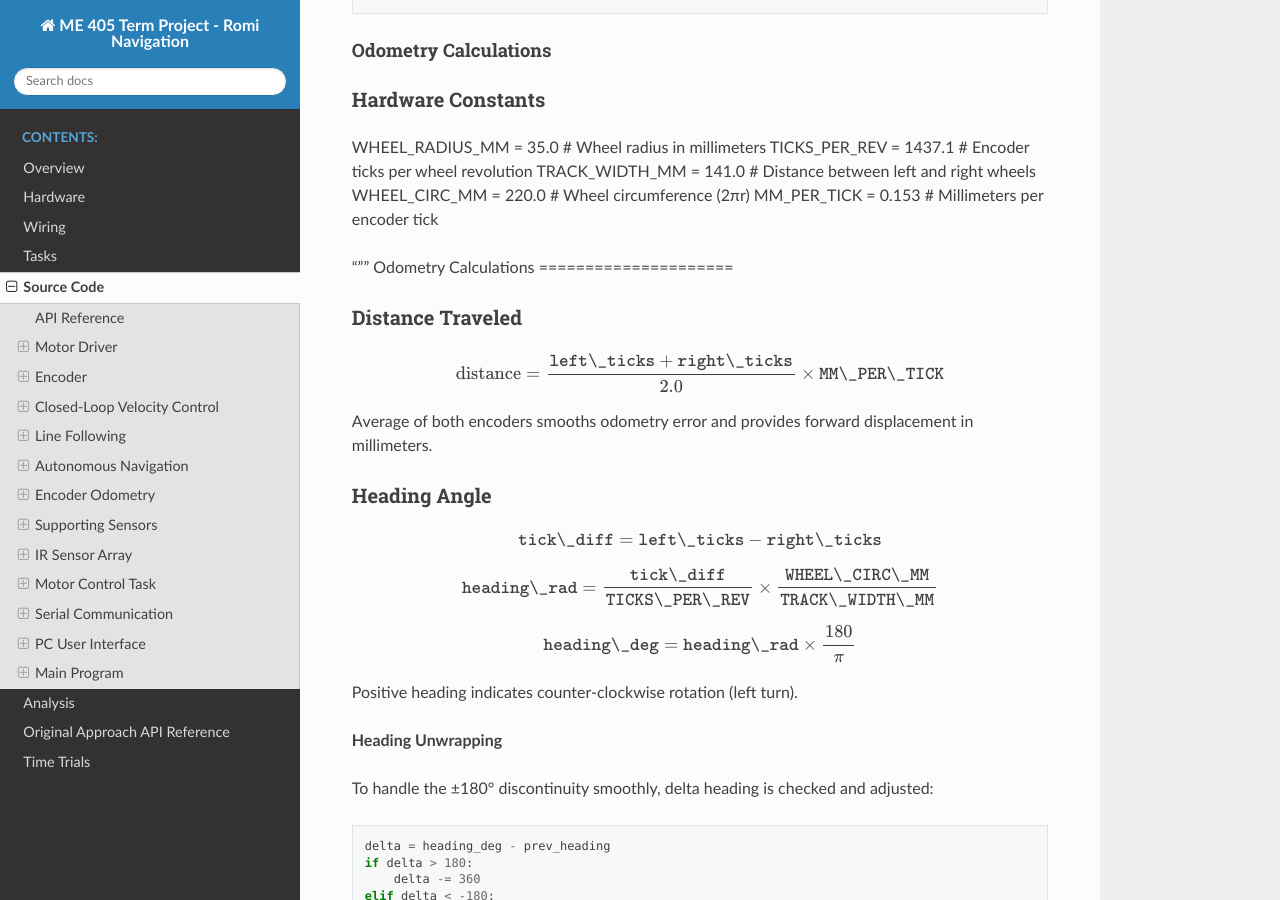
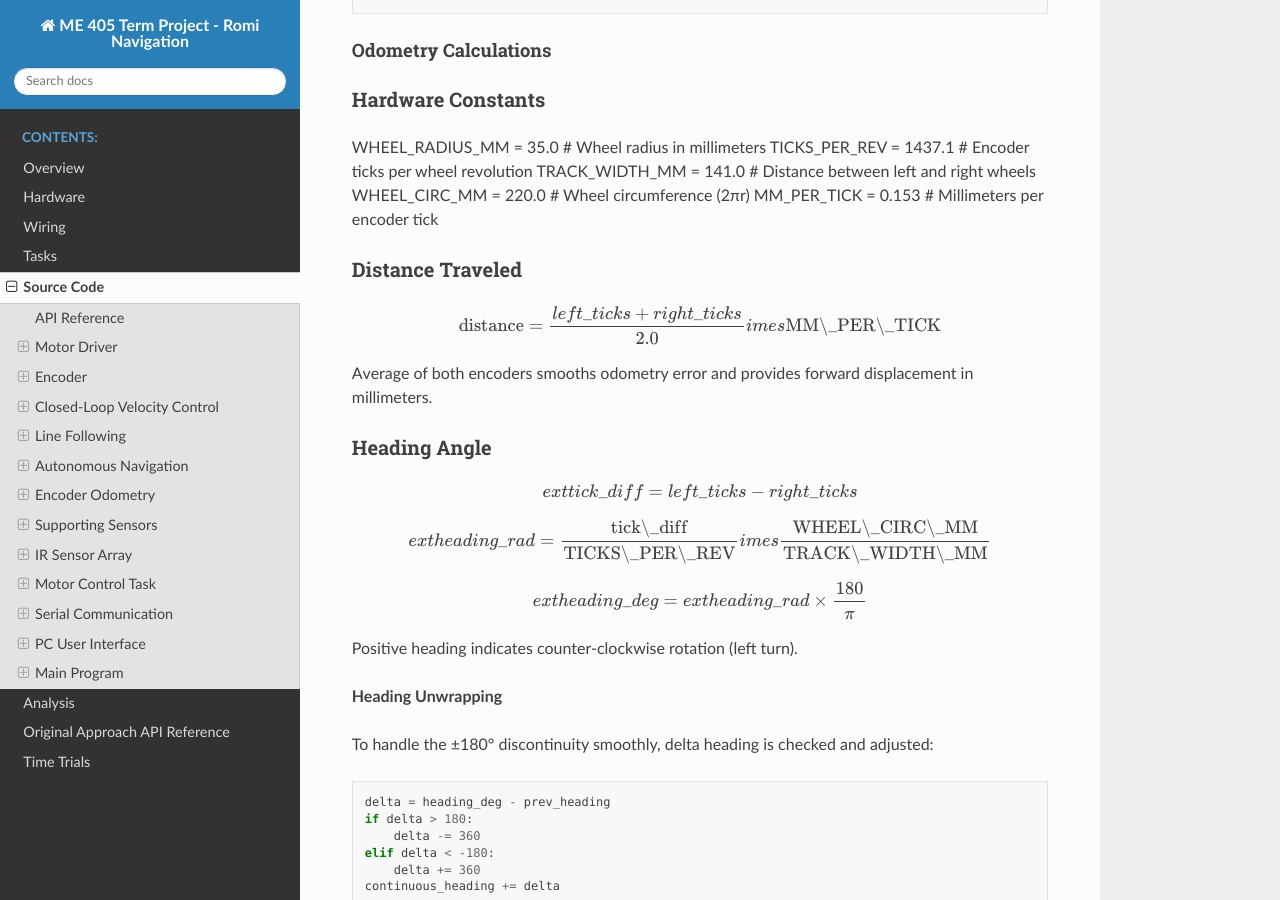
Before and after one commit to shwanpla/ME-405-Term-Project, a Sphinx documentation site: the page built from docs/source_code.rst, in a window 1280 px wide and 900 px high, scrolled down 8826 px. Built offline with Sphinx 7.4.7 and the Read the Docs theme 3.1.0, drawn with Linux system fonts in a browser that asks for light colours.

Commit message:
LATEX PLEAAASE

```diff
--- a/docs/source_code.rst
+++ b/docs/source_code.rst
@@ -449,17 +449,13 @@
 MM_PER_TICK    = 0.153       # Millimeters per encoder tick
 
 
-"""
-Odometry Calculations
-=====================
-
 Distance Traveled
 -----------------
 
 .. math::
     \text{distance} =
-    \frac{\texttt{left\_ticks} + \texttt{right\_ticks}}{2.0}
-    \times \texttt{MM\_PER\_TICK}
+   \frac{left\_ticks + right\_ticks}{2.0}
+   	imes \text{MM\_PER\_TICK}
 
 Average of both encoders smooths odometry error and provides forward
 displacement in millimeters.
@@ -468,18 +464,18 @@
 -------------
 
 .. math::
-    \texttt{tick\_diff} =
-    \texttt{left\_ticks} - \texttt{right\_ticks}
+   	ext{tick\_diff} =
+   left\_ticks - right\_ticks
 
 .. math::
-    \texttt{heading\_rad} =
-    \frac{\texttt{tick\_diff}}{\texttt{TICKS\_PER\_REV}}
-    \times
-    \frac{\texttt{WHEEL\_CIRC\_MM}}{\texttt{TRACK\_WIDTH\_MM}}
+   	ext{heading\_rad} =
+   \frac{\text{tick\_diff}}{\text{TICKS\_PER\_REV}}
+   	imes
+   \frac{\text{WHEEL\_CIRC\_MM}}{\text{TRACK\_WIDTH\_MM}}
 
 .. math::
-    \texttt{heading\_deg} =
-    \texttt{heading\_rad} \times \frac{180}{\pi}
+   	ext{heading\_deg} =
+   	ext{heading\_rad} \times \frac{180}{\pi}
 
 Positive heading indicates counter-clockwise rotation (left turn).
 
```
